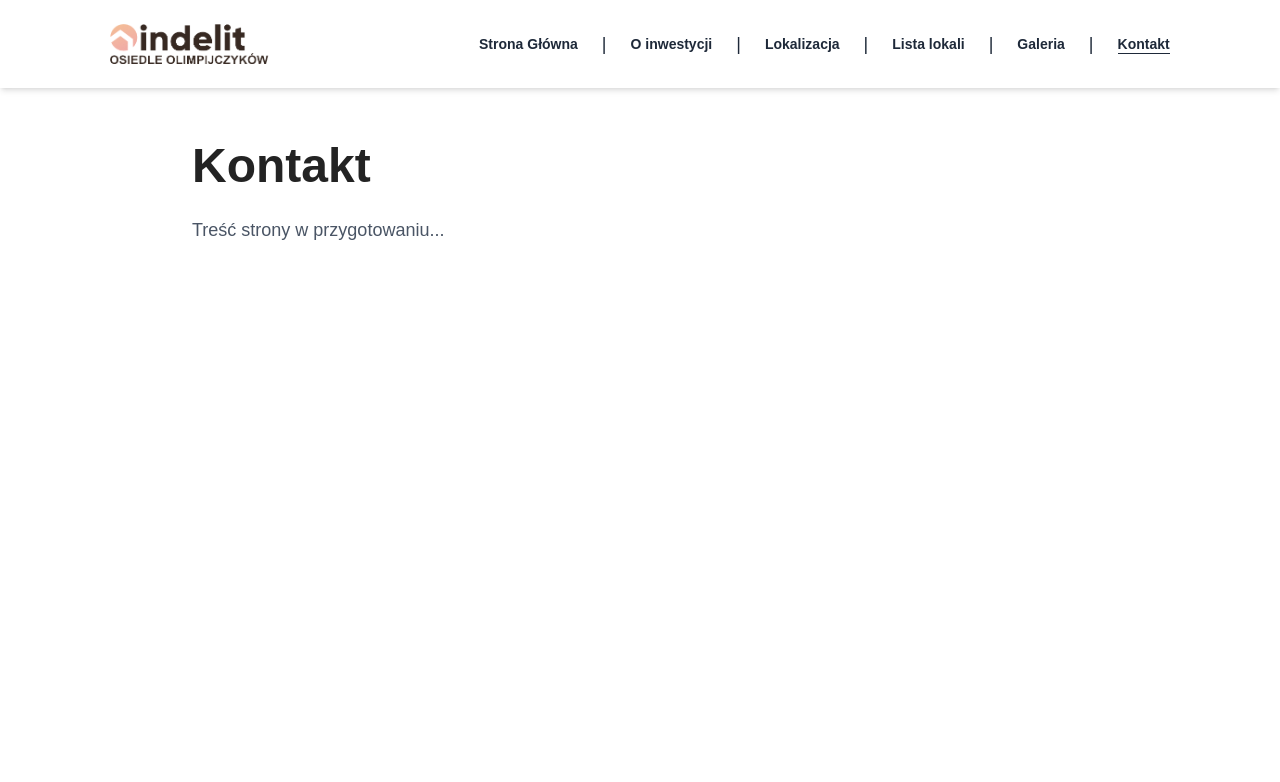
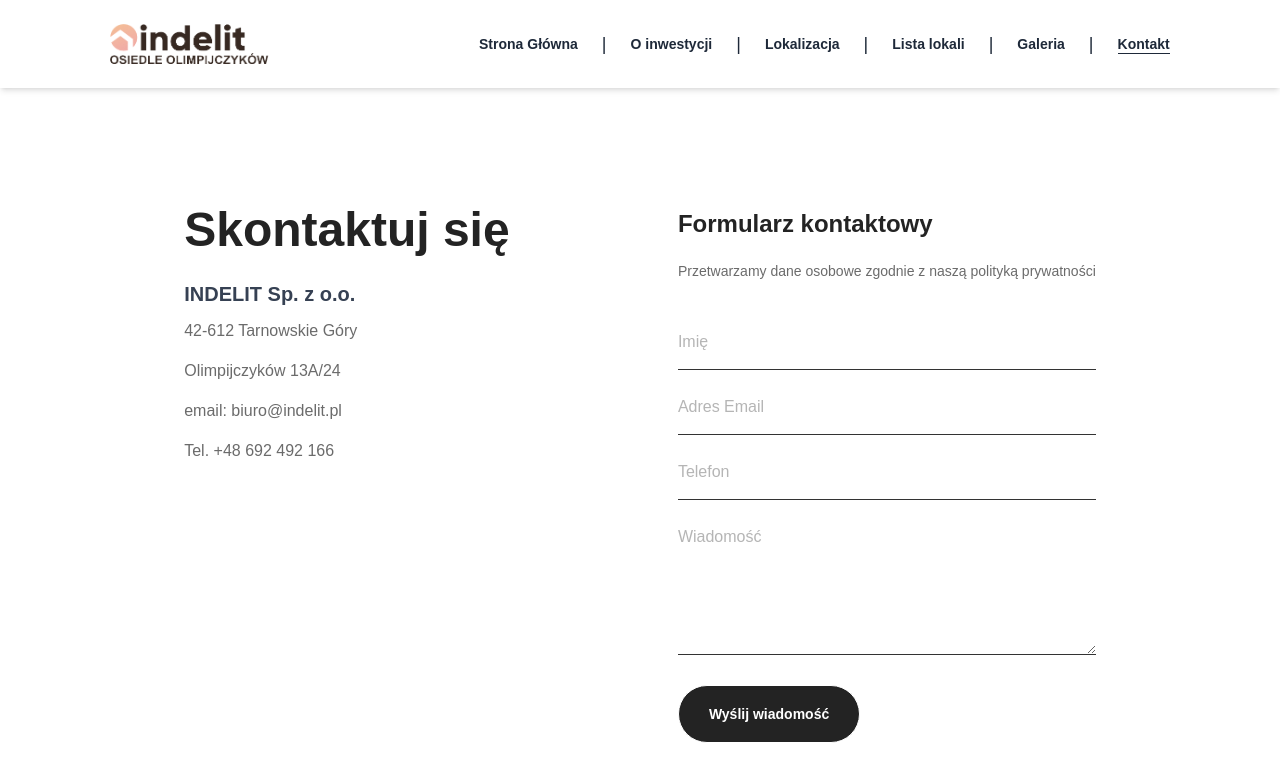
Before and after one commit to skowrxn/osiedle-olimpijczykow-website, a Next.js app: page /kontakt in a window 1280 px wide. Shown: the top 782 px of the page. Built offline with nearby package versions, Linux system fonts and the light colour scheme.

Commit message:
feat: enhance contact page

```diff
--- a/app/kontakt/page.js
+++ b/app/kontakt/page.js
@@ -1,16 +1,167 @@
+"use client";
+
 export default function Kontakt() {
     return (
-        <div className="container mx-auto px-4 py-12">
-            <div className="max-w-4xl mx-auto">
-                <h1 className="text-4xl font-bold mb-8 text-gray-800">
-                    Kontakt
-                </h1>
-                <div className="prose prose-lg max-w-none">
-                    <p className="text-gray-600 text-lg leading-relaxed">
-                        Treść strony w przygotowaniu...
+        <section>
+            <div className="container mx-auto px-4 py-12 flex justify-evenly mt-16">
+                <div className="max-w-4xl">
+                    <h1 className="text-7xl font-medium mb-16 text-gray-800">
+                        Skontaktuj się
+                    </h1>
+                    <span className="font-bold my-12 text-gray-700 text-xl">
+                        INDELIT Sp. z o.o.
+                    </span>
+                    <p className="leading-10">
+                        42-612 Tarnowskie Góry <br />
+                        Olimpijczyków 13A/24 <br /> email: biuro@indelit.pl{" "}
+                        <br />
+                        Tel. +48 692 492 166
                     </p>
                 </div>
+                <div>
+                    <h3
+                        style={{
+                            fontSize: "24px",
+                            fontWeight: "600",
+                            marginBottom: "10px",
+                            fontFamily: "Poppins, sans-serif",
+                        }}
+                    >
+                        Formularz kontaktowy
+                    </h3>
+                    <p
+                        style={{
+                            color: "#6B6B6B",
+                            fontSize: "14px",
+                            marginBottom: "30px",
+                        }}
+                    >
+                        Przetwarzamy dane osobowe zgodnie z naszą polityką
+                        prywatności
+                    </p>
+
+                    <form className="wpcf7-form">
+                        <div style={{ marginBottom: "10px" }}>
+                            <input
+                                type="text"
+                                name="name"
+                                placeholder="Imię"
+                                style={{
+                                    width: "100%",
+                                    borderRadius: 0,
+                                    padding: "12px 0",
+                                    border: "none",
+                                    borderBottom: "1px solid #333",
+                                    background: "transparent",
+                                    outline: "none",
+                                    fontSize: "16px",
+                                    transition: "border-color 0.3s ease",
+                                }}
+                                onFocus={(e) =>
+                                    (e.target.style.borderBottomColor =
+                                        "#007acc")
+                                }
+                                onBlur={(e) =>
+                                    (e.target.style.borderBottomColor = "#333")
+                                }
+                                required
+                            />
+                        </div>
+                        <div style={{ marginBottom: "10px" }}>
+                            <input
+                                type="email"
+                                name="email"
+                                placeholder="Adres Email"
+                                style={{
+                                    width: "100%",
+                                    padding: "12px 0",
+                                    borderRadius: 0,
+                                    border: "none",
+                                    borderBottom: "1px solid #333",
+                                    background: "transparent",
+                                    outline: "none",
+                                    fontSize: "16px",
+                                    transition: "border-color 0.3s ease",
+                                }}
+                                onFocus={(e) =>
+                                    (e.target.style.borderBottomColor =
+                                        "#007acc")
+                                }
+                                onBlur={(e) =>
+                                    (e.target.style.borderBottomColor = "#333")
+                                }
+                                required
+                            />
+                        </div>
+                        <div style={{ marginBottom: "10px" }}>
+                            <input
+                                type="tel"
+                                name="phone"
+                                placeholder="Telefon"
+                                style={{
+                                    width: "100%",
+                                    padding: "12px 0",
+                                    border: "none",
+                                    borderRadius: 0,
+                                    borderBottom: "1px solid #333",
+                                    background: "transparent",
+                                    outline: "none",
+                                    fontSize: "16px",
+                                    transition: "border-color 0.3s ease",
+                                }}
+                                onFocus={(e) =>
+                                    (e.target.style.borderBottomColor =
+                                        "#007acc")
+                                }
+                                onBlur={(e) =>
+                                    (e.target.style.borderBottomColor = "#333")
+                                }
+                            />
+                        </div>
+                        <div style={{ marginBottom: "20px" }}>
+                            <textarea
+                                name="message"
+                                placeholder="Wiadomość"
+                                rows="4"
+                                style={{
+                                    width: "100%",
+                                    padding: "12px 0",
+                                    borderRadius: 0,
+                                    border: "none",
+                                    borderBottom: "1px solid #333",
+                                    background: "transparent",
+                                    outline: "none",
+                                    fontSize: "16px",
+                                    resize: "vertical",
+                                    transition: "border-color 0.3s ease",
+                                    fontFamily: "inherit",
+                                }}
+                                onFocus={(e) =>
+                                    (e.target.style.borderBottomColor =
+                                        "#007acc")
+                                }
+                                onBlur={(e) =>
+                                    (e.target.style.borderBottomColor = "#333")
+                                }
+                            ></textarea>
+                        </div>
+                        <button
+                            type="submit"
+                            style={{
+                                borderRadius: "50px",
+                                display: "inline-block",
+                                border: "1px solid",
+                                padding: "15px 30px",
+                                textDecoration: "none",
+                                fontWeight: "600",
+                                transition: "all 0.3s ease",
+                            }}
+                        >
+                            Wyślij wiadomość
+                        </button>
+                    </form>
+                </div>
             </div>
-        </div>
+        </section>
     );
 }
```
